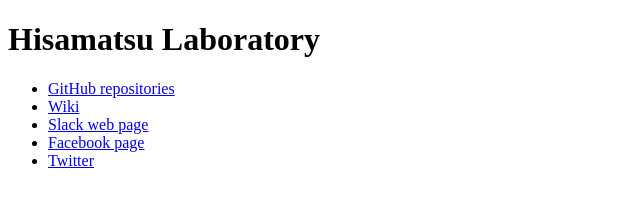
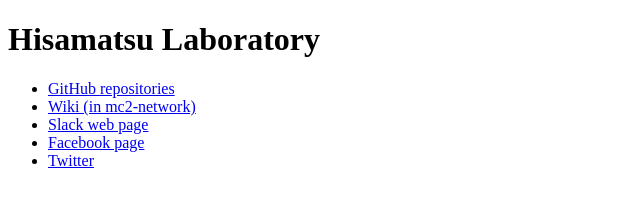
Before and after one commit to hisa-lab/hisa-lab.github.io, a plain HTML site: page index.html in a window 1280 px wide. Shown: the whole page, without its empty margins (0-640 px from the left). Drawn offline with Linux system fonts and the light colour scheme.

Commit message:
Change wiki URL

```diff
--- a/index.html
+++ b/index.html
@@ -10,7 +10,7 @@
     <h1> Hisamatsu Laboratory </h1>
     <ul>
         <li> <a href="https://github.com/hisa-lab"> GitHub repositories </a> </li>
-        <li> <a href="http://wiki.hisalab.net"> Wiki </a> </li>
+        <li> <a href="http://hisa-wiki.cs.osakac.ac.jp"> Wiki (in mc2-network) </a> </li>
         <li> <a href="https://hisalab.slack.com"> Slack web page </a> </li>
         <li> <a href="https://www.facebook.com/hisalab"> Facebook page  </a> </li>
         <li> <a href="https://twitter.com/hisalab"> Twitter </a> </li>
```
